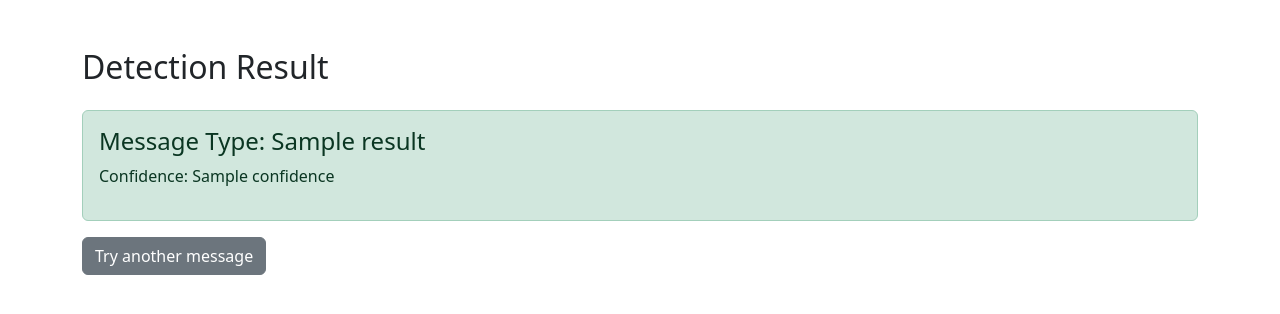
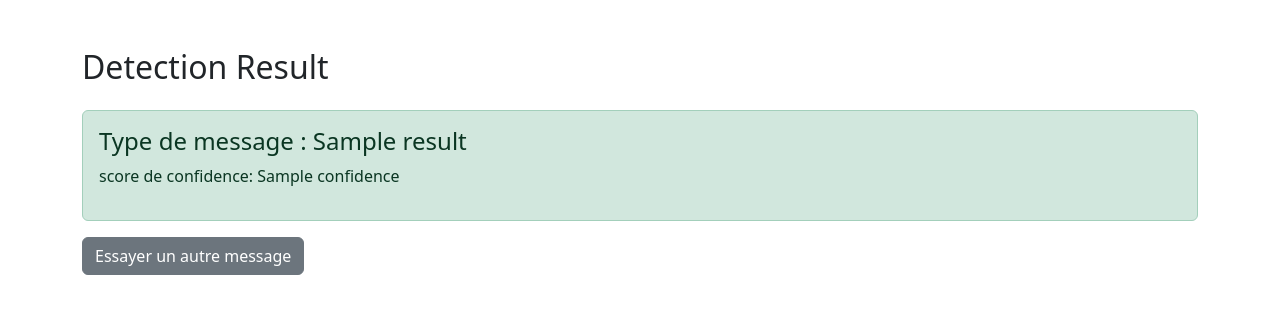
Before and after one commit to Onja1234/SMS-Detect-Spam-Ham, a Django app: template spam_detection/templates/spam_detection/result.html in a window 1280 px wide. Shown: the top 314 px of the page. Run offline with Django 5.2, Linux system fonts and the light colour scheme; the template is opened without the code that fills it: most values are stand-ins (such as "Sample title", 1, 10 or a date in 2020).

Commit message:
Mise à jour des textes dans le template de résultats pour le spam detection

```diff
--- a/spam_detection/templates/spam_detection/result.html
+++ b/spam_detection/templates/spam_detection/result.html
@@ -30,13 +30,13 @@
         alert-success
     {% endif %}
 ">
-    <h4>Message Type: {{ result.label }}</h4>
-    <p>Confidence: {{ result.confidence }}</p>
+    <h4>Type de message : {{ result.label }}</h4>
+    <p>score de confidence: {{ result.confidence }}</p>
 </div>
 {% endif %}
 
 <a href="{% url 'home' %}" class="btn btn-secondary">
-    Try another message
+    Essayer un autre message
 </a>
 
 </body>
```
